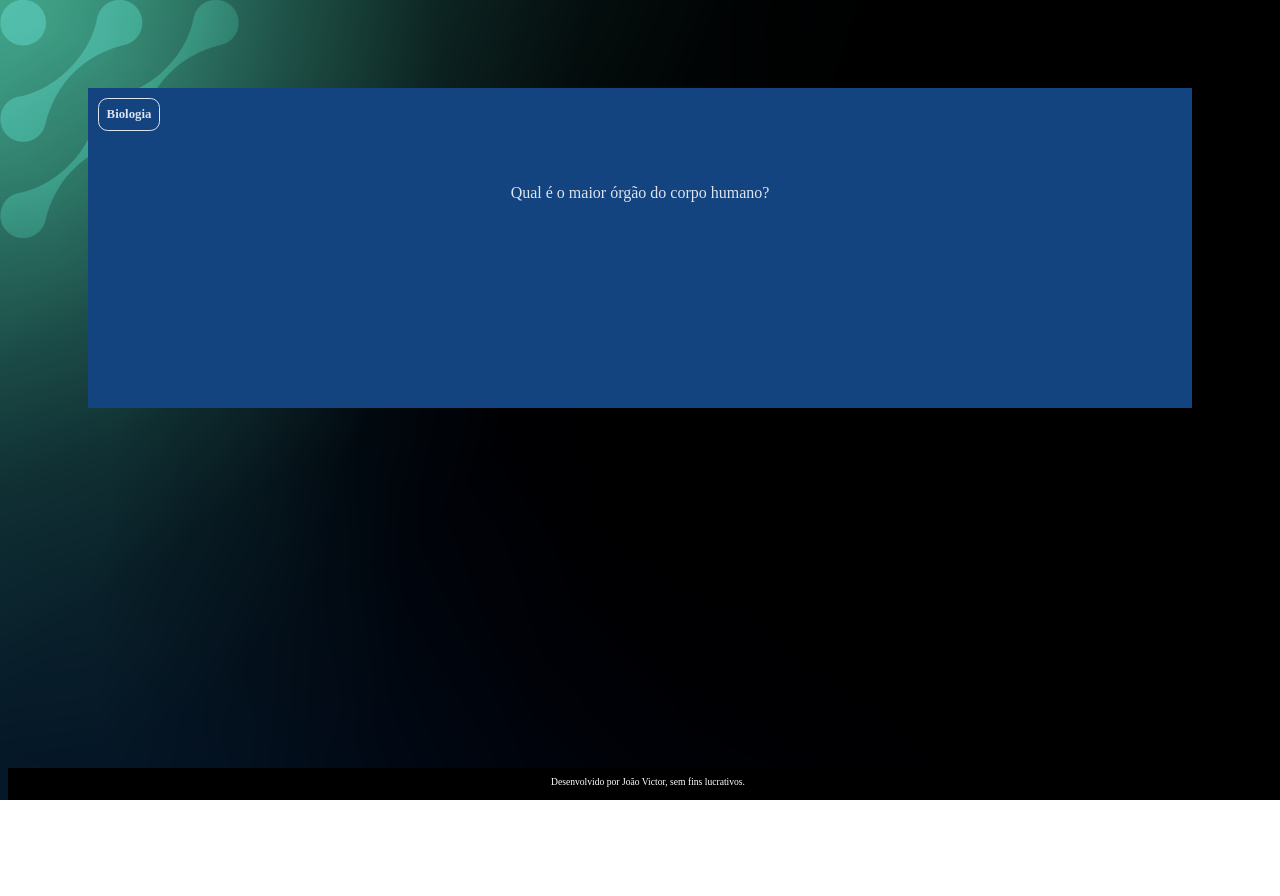
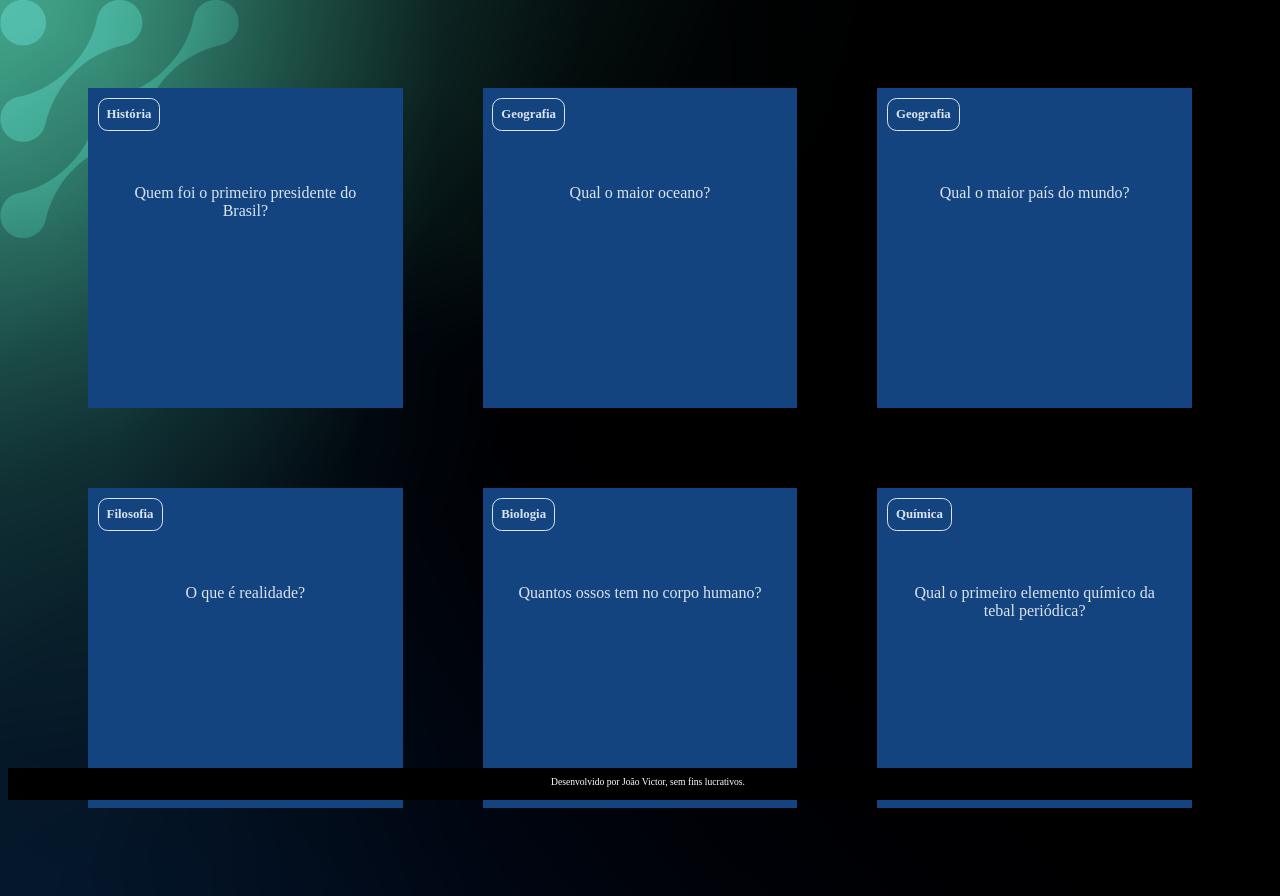
Before and after one commit to joaoraes/flashcard, a plain HTML site: page index.html in a window 1280 px wide. Before the commit the page ends 800 px from the top, so only its background shows below. Drawn offline with Linux system fonts and the light colour scheme; a web font is replaced by a local one.

Commit message:
Add files via upload

```diff
--- /dev/null
+++ b/app.js
@@ -0,0 +1,17 @@
+function criaCartao(categoria, pergunta, resposta) {
+    let container = document.getElementById('container')
+    let cartao = document.createElement('article')
+    cartao.className = 'cartao'
+    cartao.innerHTML = `
+    <div class="cartao__conteudo">
+    <h3>${categoria}</h3>
+    <div class="cartao__conteudo__pergunta">
+        <p>${pergunta}</p>
+    </div>
+    <div class="cartao__conteudo__resposta">
+        <p>${resposta}</p>
+    </div>
+    </div>
+    `
+    container.appendChild(cartao)
+}
--- a/index.html
+++ b/index.html
@@ -16,7 +16,7 @@
 <body>
     <main>
         <section id="container">
-            <article class="cartao">
+            <!-- <article class="cartao">
                 <div class="cartao__conteudo">
                     <h3>Biologia</h3>
                     <div class="cartao__conteudo__pergunta">
@@ -26,14 +26,19 @@
                         <p>A pele.</p>
                     </div>
                 </div>
-            </article>
+            </article> -->
 
         </section>
     </main>
-    <script src="perguntas.js"></script>
+
+    <main>
+        <footer>
+            <p>Desenvolvido por João Victor, sem fins lucrativos.</p>
+        </footer>
+        <script src="app.js"></script>
+        <script src="perguntas.js"></script>
 </body>
-<footer>
-    <p>Desenvolvido por João Victor, sem fins lucrativos.</p>
-</footer>
+
+</main>
 
 </html>
```
